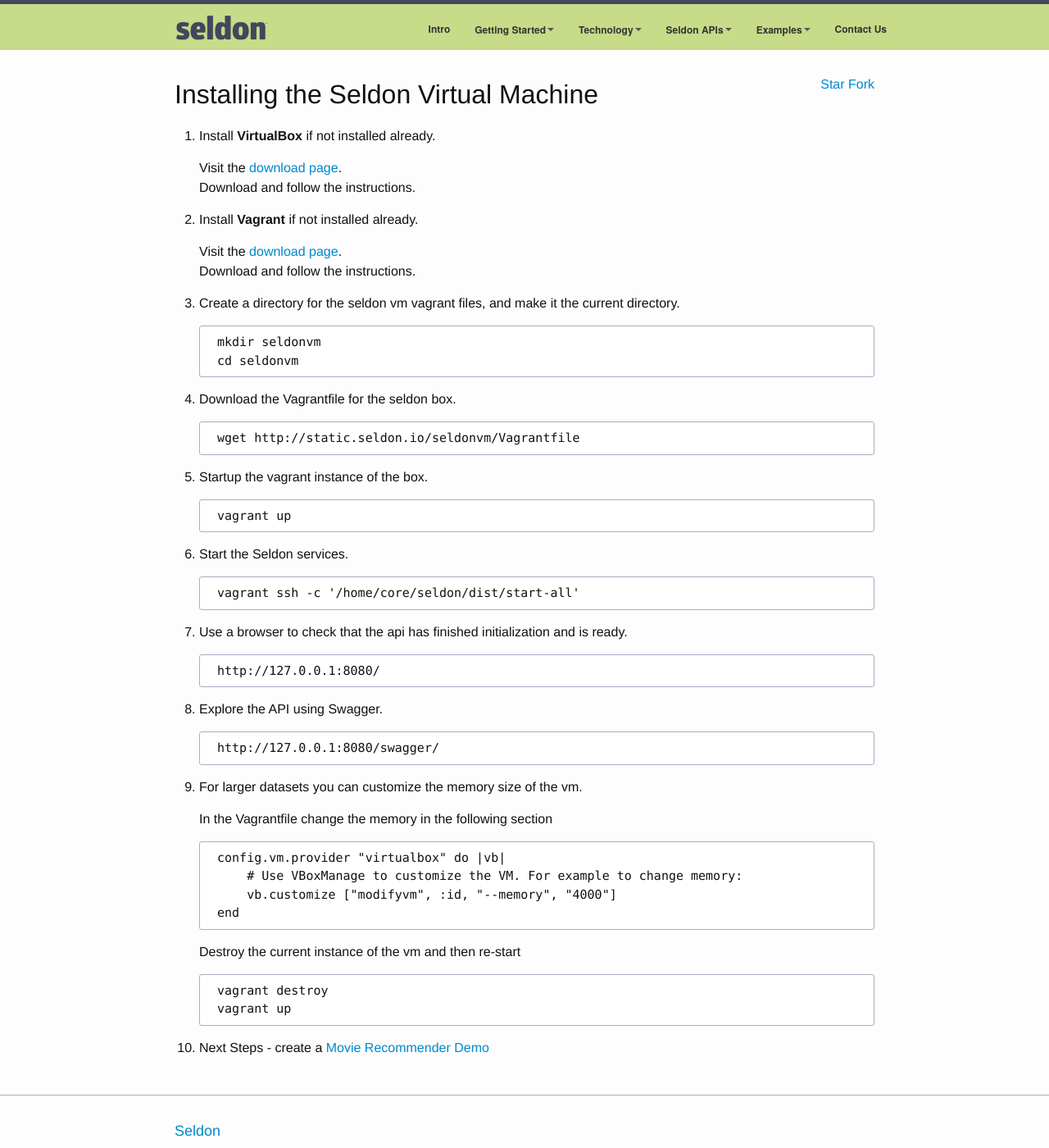
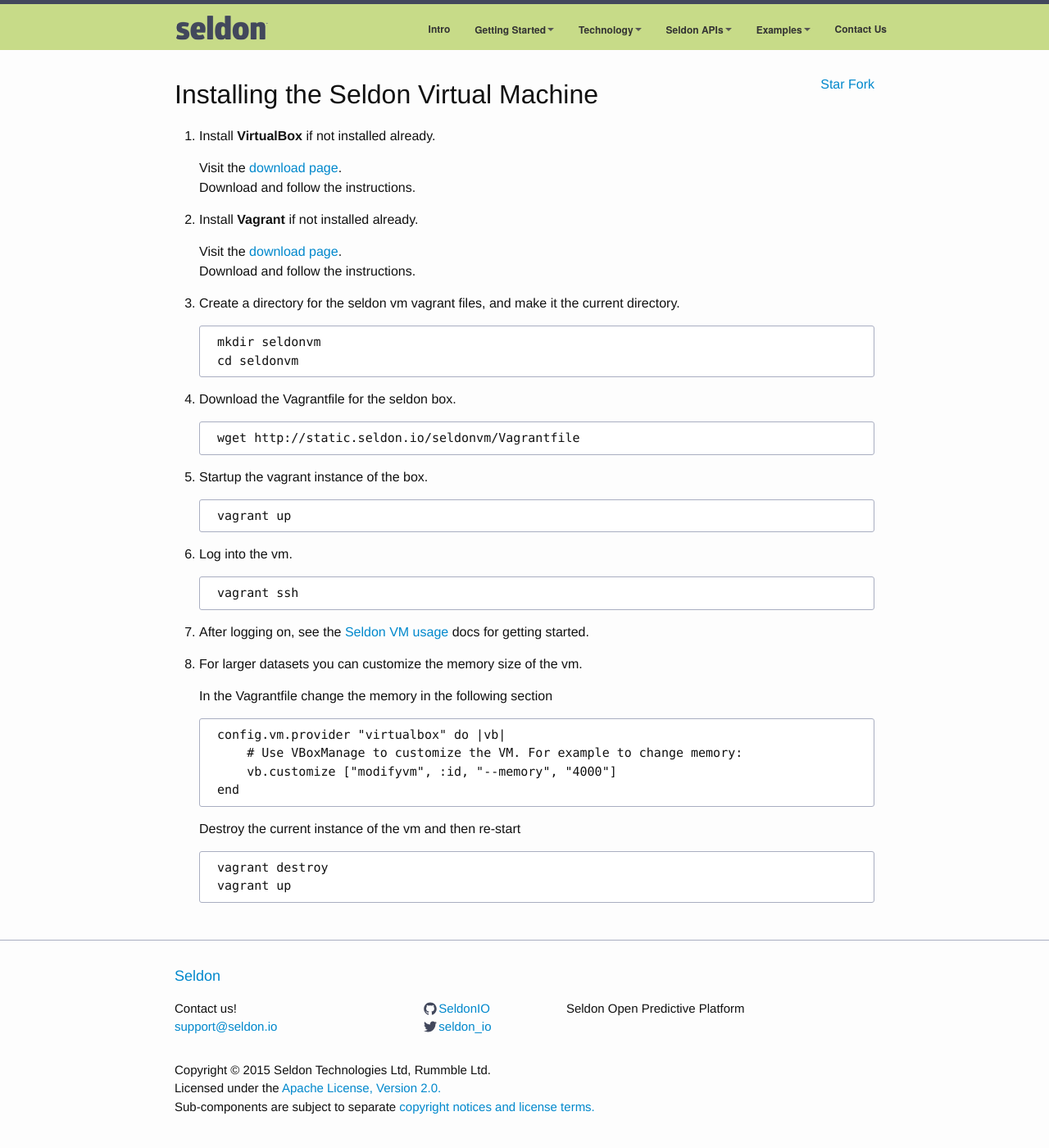
Before and after one commit to SeldonIO/seldonio.github.com, a Jekyll site: the page built from vm.md, in a window 1280 px wide and 1400 px high. Shown: the whole window at 82% size. Built offline with Jekyll 4.4.1, drawn with Linux system fonts in a browser that asks for light colours; grey boxes are pictures that could not be loaded.

Commit message:
vagrant vm changes

```diff
--- a/vm.md
+++ b/vm.md
@@ -28,17 +28,11 @@ title: Seldon VM
 
         vagrant up
 
-1. Start the Seldon services.
+1. Log into the vm.
 
-        vagrant ssh -c '/home/core/seldon/dist/start-all'
+        vagrant ssh
 
-1. Use a browser to check that the api has finished initialization and is ready.
-
-        http://127.0.0.1:8080/
-
-1. Explore the API using Swagger.
-
-        http://127.0.0.1:8080/swagger/
+1. After logging on, see the [Seldon VM usage](vm-usage.html) docs for getting started.
 
 1. For larger datasets you can customize the memory size of the vm.
 
@@ -53,5 +47,3 @@ title: Seldon VM
 
         vagrant destroy
         vagrant up
-
-1. Next Steps - create a [Movie Recommender Demo](movie-recommender-demo.html)
```
